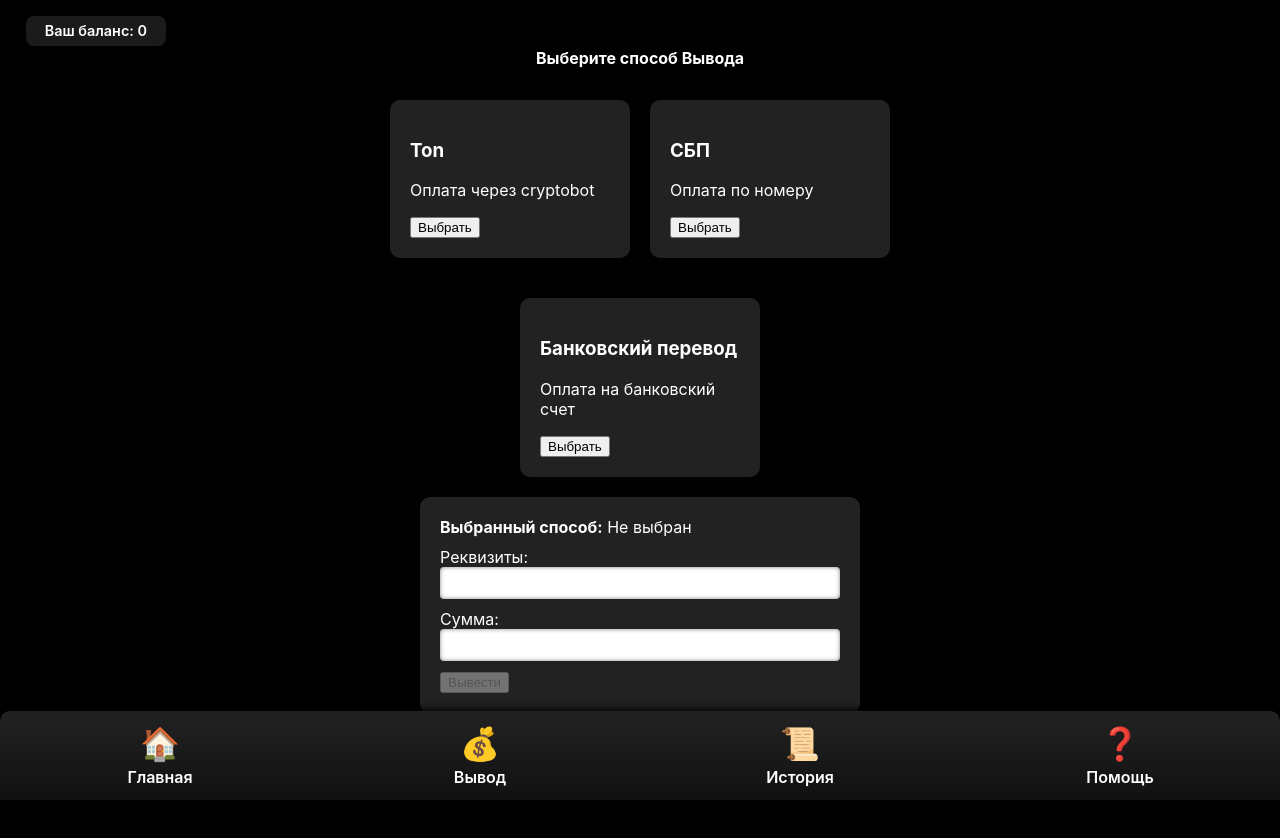
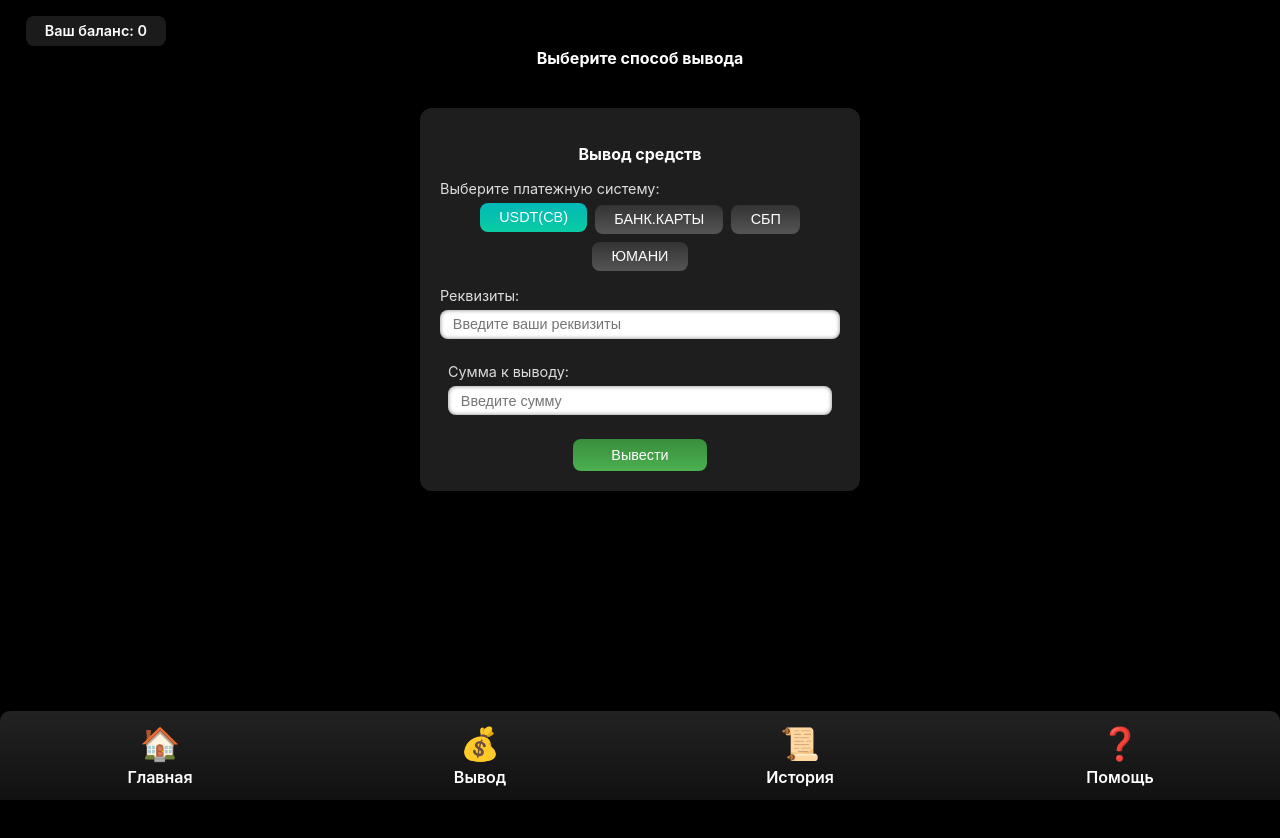
Before and after one commit to cromaky96/miniapp, a website: page withdraw.html in a window 1280 px wide. Drawn offline with Linux system fonts and the light colour scheme.

Commit message:
Update withdraw.html

```diff
--- a/withdraw.html
+++ b/withdraw.html
@@ -33,47 +33,41 @@
     <div class="label">Помощь</div>
   </a>
 </div>
-<h2 style="text-align:center;">Выберите способ Вывода</h2>
-<div style="display:flex; flex-direction: column; align-items: center; gap: 20px;">
-  <div style="display:flex; gap: 20px;">
-    <div class="card" data-option="card" style="background:#222; padding:20px; border-radius:10px; width:200px; cursor:pointer;">
-      <h3>Ton</h3>
-      <p>Оплата через cryptobot</p>
-      <button class="select-button">Выбрать</button>
-    </div>
-    <div class="card" data-option="wallet" style="background:#222; padding:20px; border-radius:10px; width:200px; cursor:pointer;">
-      <h3>СБП</h3>
-      <p>Оплата по номеру</p>
-      <button class="select-button">Выбрать</button>
+
+<h2>Выберите способ вывода</h2>
+<!-- Карточка вывода средств -->
+<div class="withdraw-card">
+  <h3 class="card-title">Вывод средств</h3>
+
+  <!-- Выбор платежной системы -->
+  <div class="payment-methods">
+    <label class="payment-label">Выберите платежную систему:</label>
+    <div class="methods-options">
+      <button class="method-btn active" data-method="PayPal">USDT(CB)</button>
+      <button class="method-btn" data-method="Карта">БАНК.КАРТЫ</button>
+      <button class="method-btn" data-method="Qiwi">СБП</button>
+      <button class="method-btn" data-method="ЮMoney">ЮМАНИ</button>
     </div>
   </div>
-  <div style="display:flex; justify-content: center; margin-top: 20px;">
-    <div class="card" data-option="bank" style="background:#222; padding:20px; border-radius:10px; width:200px; cursor:pointer;">
-      <h3>Банковский перевод</h3>
-      <p>Оплата на банковский счет</p>
-      <button class="select-button">Выбрать</button>
-    </div>
+
+<!-- Укажите реквизиты -->
+<div class="requisites-input">
+  <label for="requisites">Реквизиты:</label>
+  <input type="text" id="requisites" placeholder="Введите ваши реквизиты" />
+</div>
+  <!-- Ввод суммы -->
+  <div class="amount-input">
+    <label for="amount">Сумма к выводу:</label>
+    <input type="number" id="amount" placeholder="Введите сумму" min="1" />
+  </div>
+
+  <!-- Кнопка вывести -->
+  <div class="withdraw-button-container">
+    <button class="withdraw-btn">Вывести</button>
   </div>
 </div>
 
-<!-- Форма для реквизитов и суммы -->
-<div style="max-width:400px; margin:20px auto; padding:20px; background:#222; border-radius:10px;">
-  <div style="margin-bottom:10px;">
-    <strong>Выбранный способ:</strong> <span id="selectedMethod">Не выбран</span>
-  </div>
-  <div style="margin-bottom:10px;">
-    <label for="requisites">Реквизиты:</label><br/>
-    <input type="text" id="requisites" style="width:100%; padding:8px; border-radius:4px; border:none;"/>
-  </div>
-  <div style="margin-bottom:10px;">
-    <label for="amount">Сумма:</label><br/>
-    <input type="number" id="amount" style="width:100%; padding:8px; border-radius:4px; border:none;"/>
-  </div>
-  <button id="submitBtn" class="select-button" disabled>Вывести</button>
-</div>
-
-
-<!-- Если нужно, можно подключить внешний скрипт отдельно -->
+<!-- Скрипт -->
 <script src="win.js"></script>
 </body>
 </html>
```
